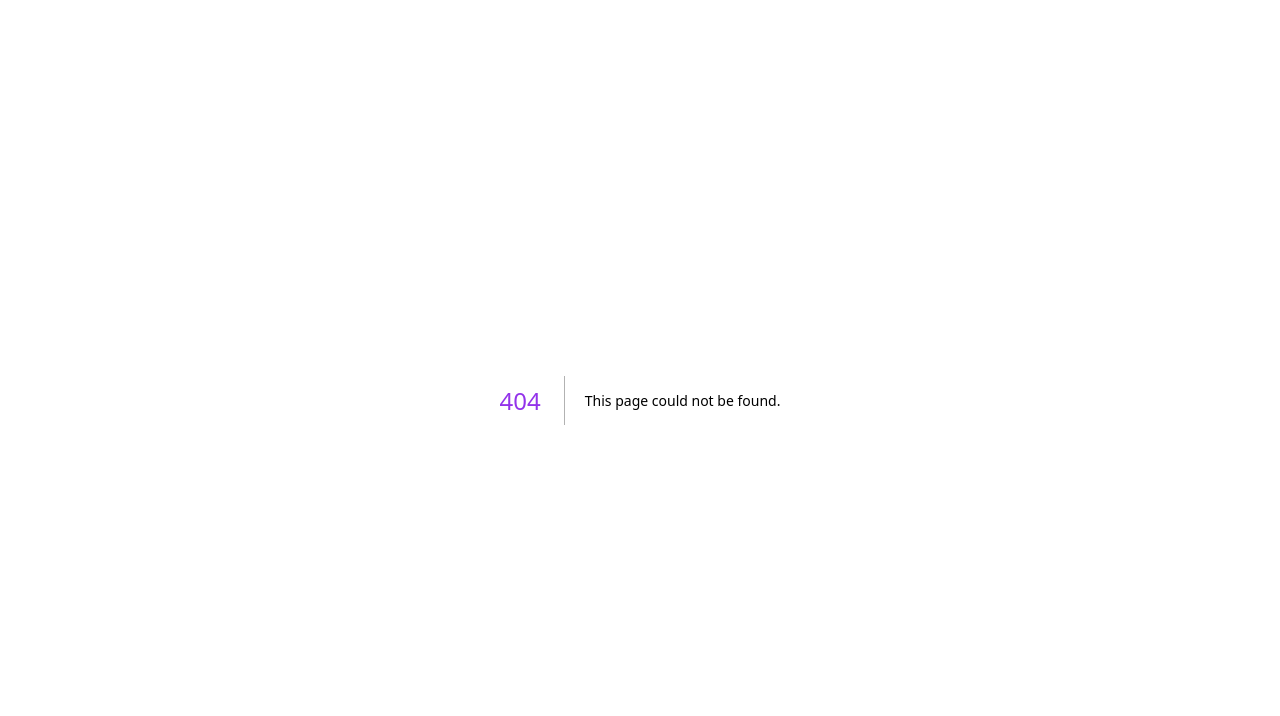
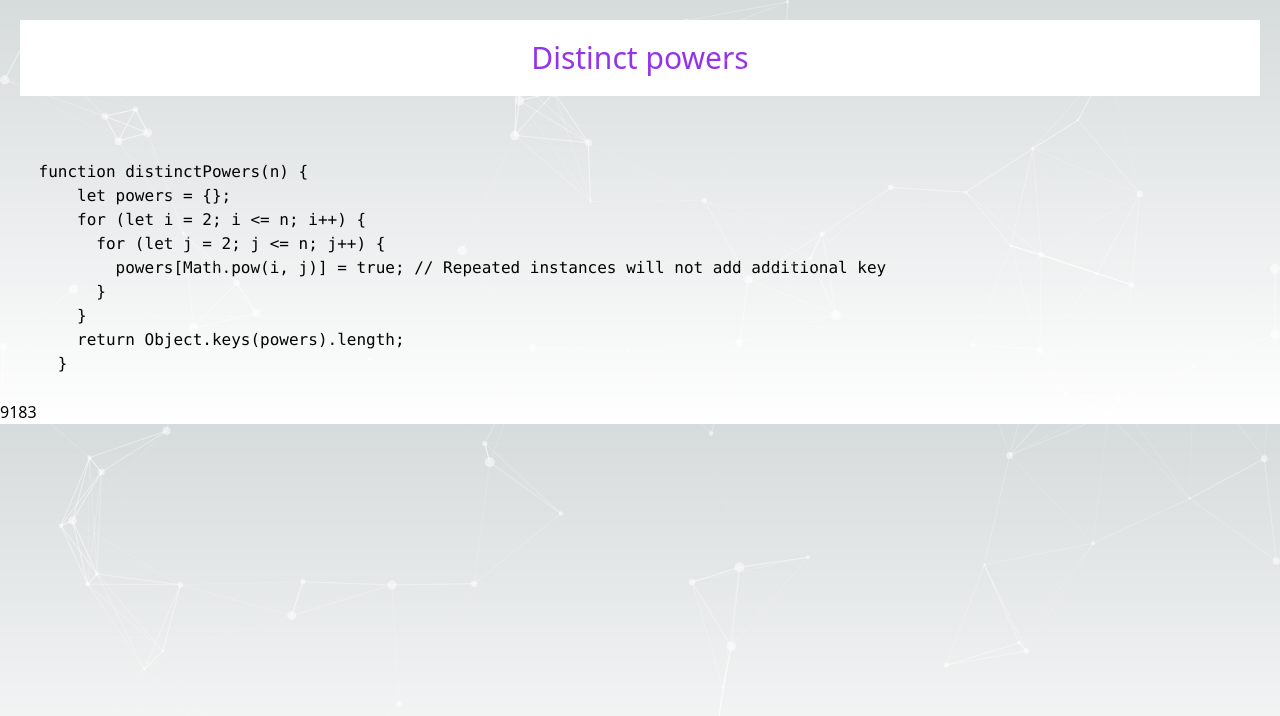
Before and after one commit to ragulpalanisamy/fcc_projects_euler, a Next.js app: page /Pro-2/Distinct_powers in a window 1280 px wide. Before the commit this address had no page. Shown: the top 716 px of the page. Built offline with nearby package versions, Linux system fonts and the light colour scheme.

Commit message:
feat: :sparkles: Added the distinct powers

```diff
--- a/src/app/page.js
+++ b/src/app/page.js
@@ -97,6 +97,9 @@ export default function Home() {
         <Link href="../Pro-2/Number_spiral_diagonals">
         Number spiral diagonals
         </Link>
+        <Link href="../Pro-2/Distinct_powers">
+        Distinct powers
+        </Link>
         </div>
         </div>
 
--- /dev/null
+++ b/src/pages/Pro-2/Distinct_powers.tsx
@@ -0,0 +1,43 @@
+import React from 'react'
+import DesignTypeScript from '../../components/DesignTypeScript';
+import "../../app/globals.css";
+
+export default function Distinct_powers() {
+    const codesnippet = `
+    function distinctPowers(n) {
+        let powers = {};
+        for (let i = 2; i <= n; i++) {
+          for (let j = 2; j <= n; j++) {
+            powers[Math.pow(i, j)] = true; // Repeated instances will not add additional key
+          }
+        }
+        return Object.keys(powers).length;
+      }
+    `;
+
+    function distinctPowers(n) {
+        let powers = {};
+        for (let i = 2; i <= n; i++) {
+          for (let j = 2; j <= n; j++) {
+            powers[Math.pow(i, j)] = true; // Repeated instances will not add additional key
+          }
+        }
+        return Object.keys(powers).length;
+      }
+  return (
+    <div>
+        <DesignTypeScript />
+            <h1>
+                 Distinct powers
+            </h1>
+            <pre>
+                <code>
+                    {codesnippet}
+                </code>
+            </pre>
+            <p>
+                {distinctPowers(100)}
+            </p>
+          </div>
+  )
+}
```
